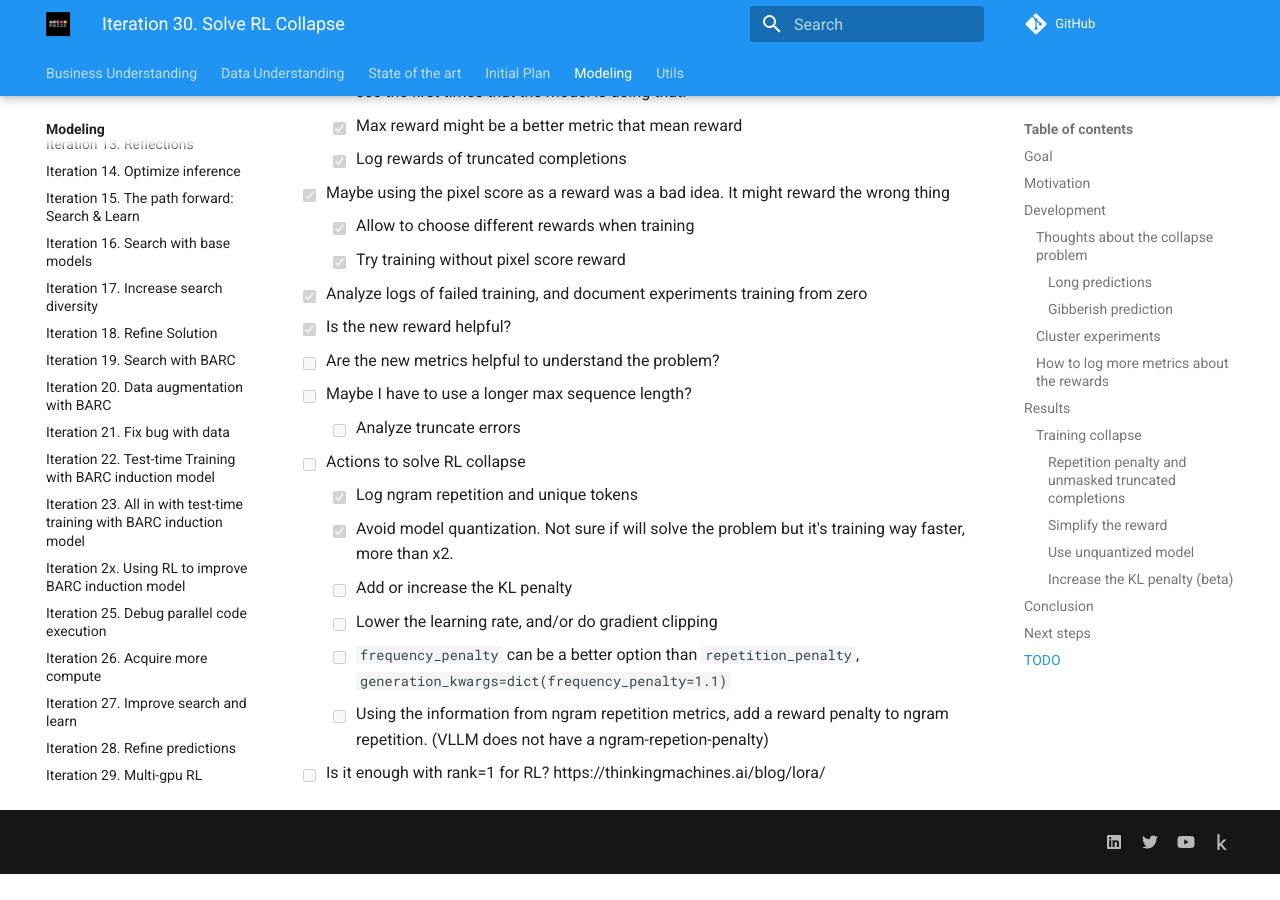
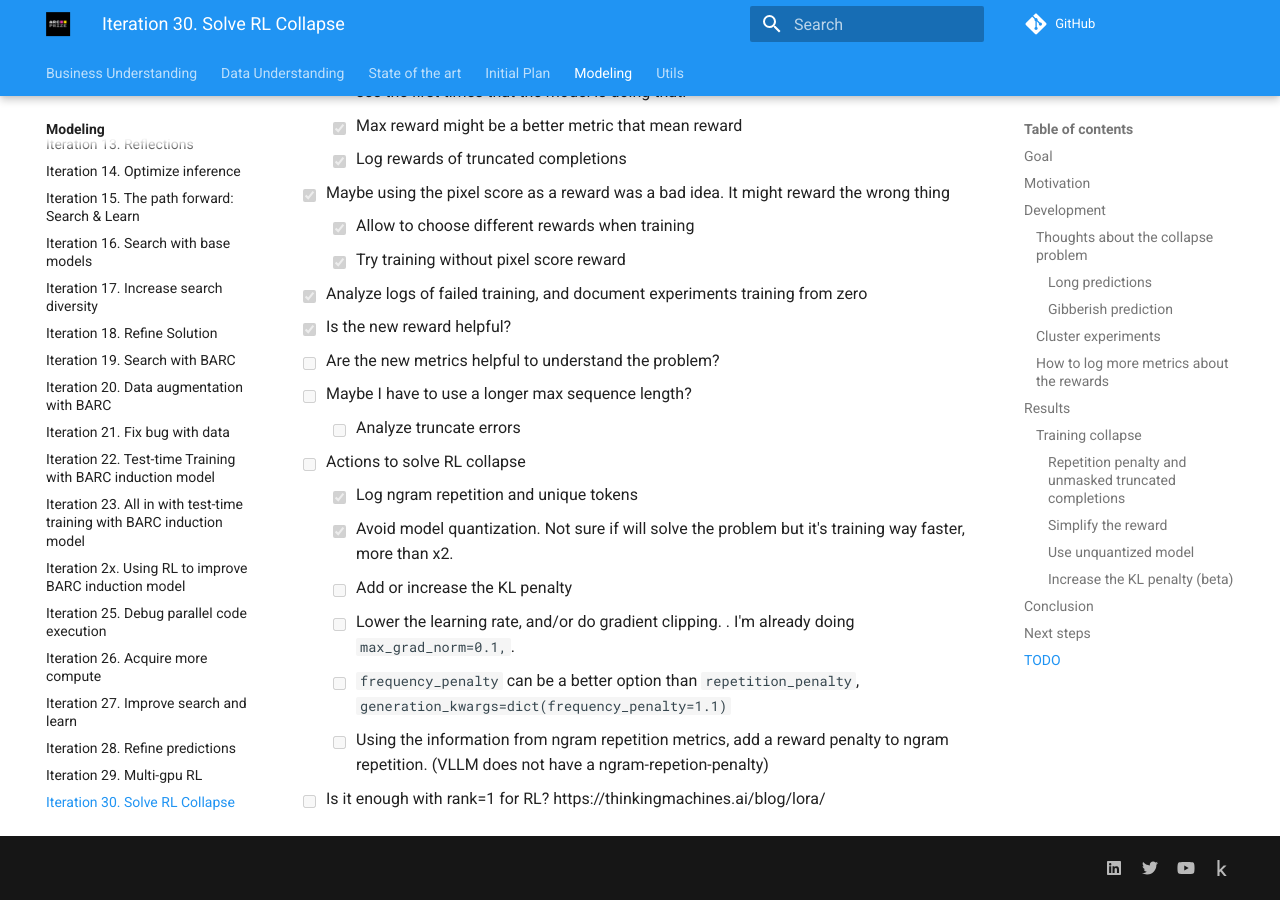
Before and after one commit to ironbar/arc25, an MkDocs documentation site: the page built from docs/modeling/Iteration_30_solve_RL_collapse.md, in a window 1280 px wide and 900 px high, scrolled down 9704 px. Built offline with MkDocs 1.6.1 and Material for MkDocs 9.7.7, drawn with Linux system fonts in a browser that asks for light colours; comment, search, counter and statistics services are not loaded; before the commit the page ends 10578 px from its top, so only the background shows below that.

Commit message:
small updates

```diff
--- a/docs/modeling/Iteration_30_solve_RL_collapse.md
+++ b/docs/modeling/Iteration_30_solve_RL_collapse.md
@@ -409,7 +409,7 @@
   - [x] Log ngram repetition and unique tokens
   - [x] Avoid model quantization. Not sure if will solve the problem but it's training way faster, more than x2.
   - [ ] Add or increase the KL penalty
-  - [ ] Lower the learning rate, and/or do gradient clipping
+  - [ ] Lower the learning rate, and/or do gradient clipping. . I'm already doing `max_grad_norm=0.1,`.
   - [ ] `frequency_penalty` can be a better option than `repetition_penalty`, `generation_kwargs=dict(frequency_penalty=1.1)`
   - [ ] Using the information from ngram repetition metrics, add a reward penalty to ngram repetition. (VLLM does not have a ngram-repetion-penalty)
 - [ ] Is it enough with rank=1 for RL? https://thinkingmachines.ai/blog/lora/
```
Also changed, not shown: docs/modeling/Iteration_27_improve_search_and_learn.md (+3 -3 lines).
